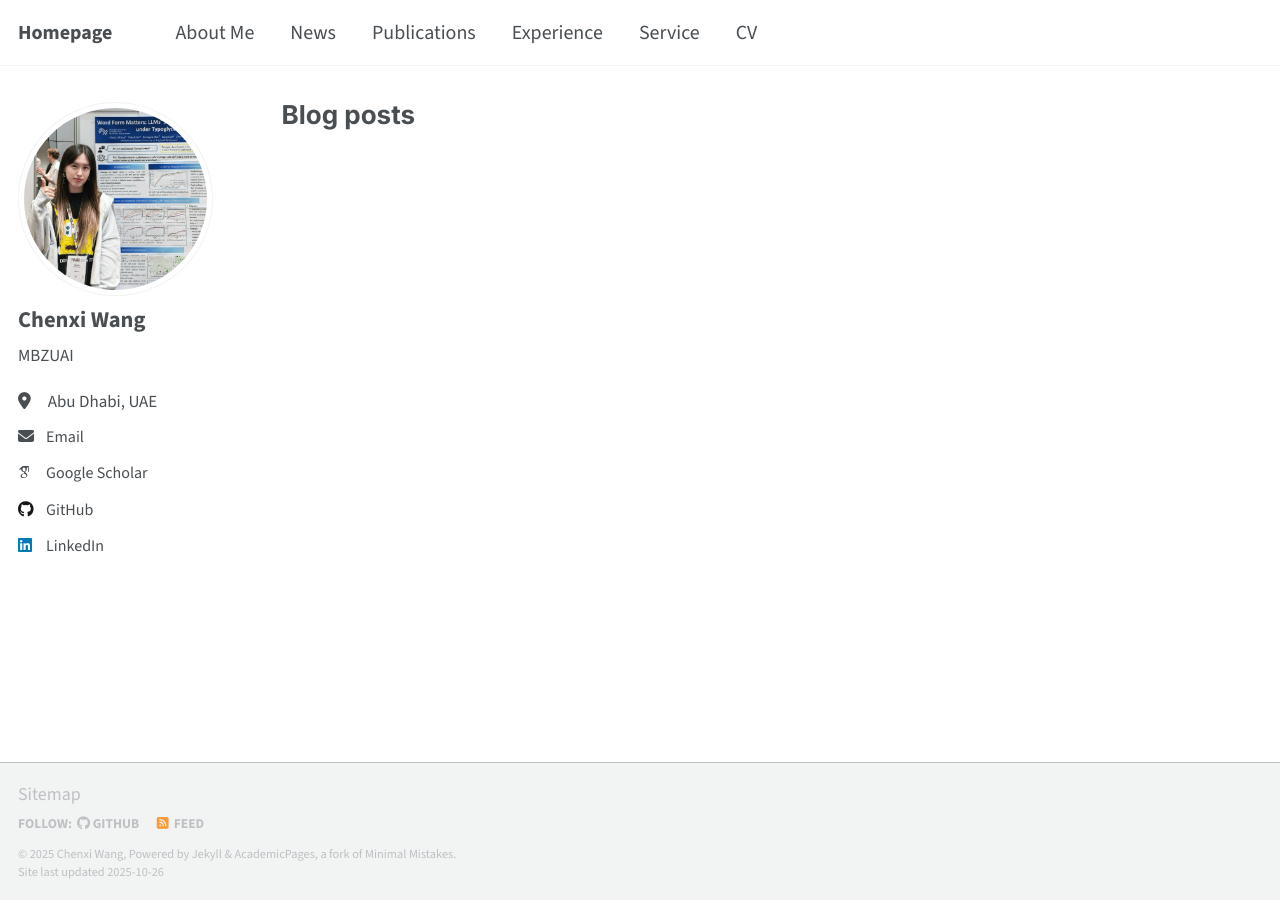
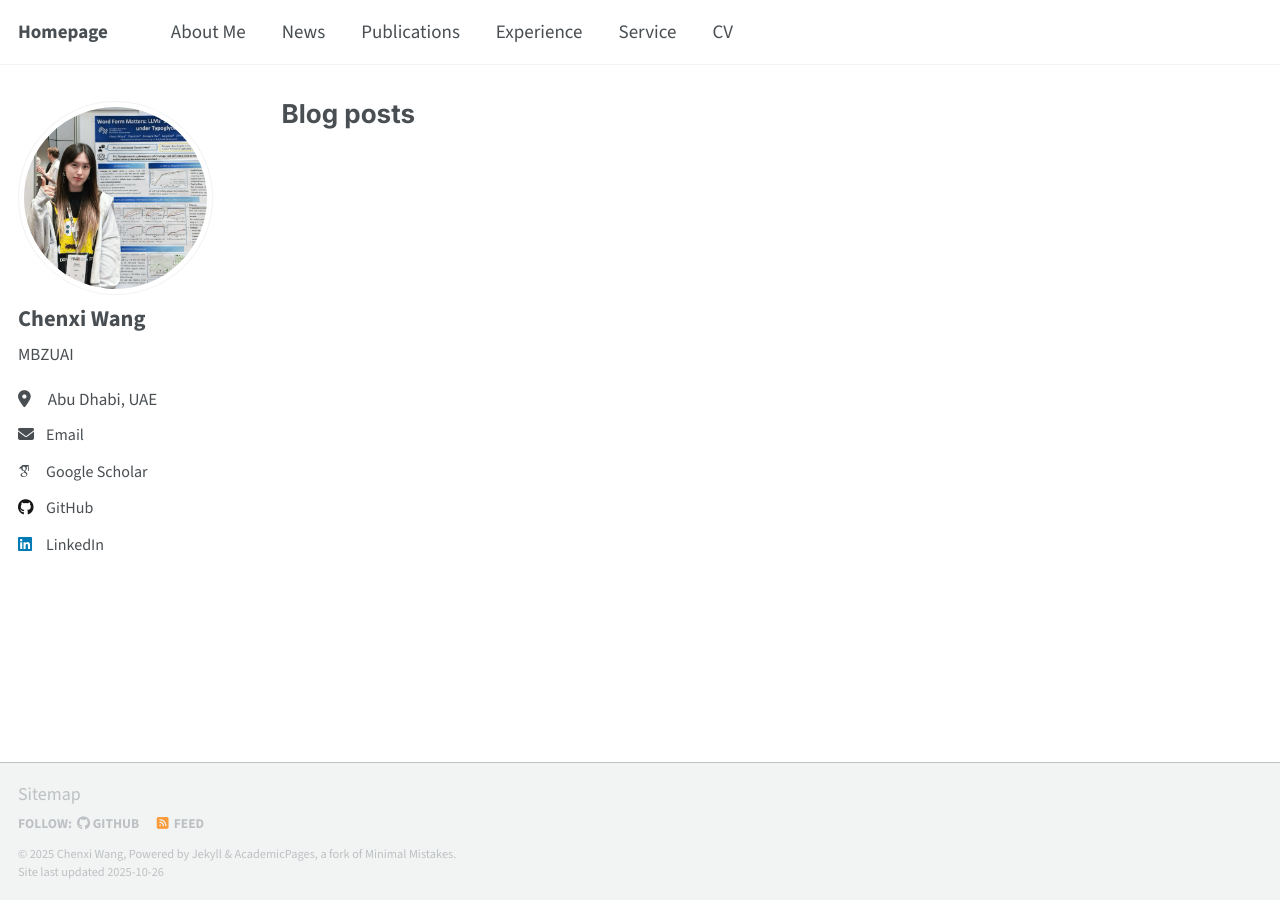
Before and after one commit to Aurora-cx/Aurora-cx.github.io, a Jekyll site: the page built from _pages/year-archive.html, in a window 1280 px wide. Built offline with Jekyll 4.4.1, drawn with Linux system fonts in a browser that asks for light colours; some web fonts are replaced; a script that is not in the unit is left out.

Commit message:
Reduce navigation font size to 19px

```diff
--- a/_sass/layout/_navigation.scss
+++ b/_sass/layout/_navigation.scss
@@ -183,7 +183,7 @@
     padding: 0.5rem 0;
     color: var(--global-masthead-link-color);
     text-decoration: none;
-    font-size: 1.111rem;  // 20px on 18px base
+    font-size: 1.056rem;  // 19px on 18px base
 
     &:hover {
       color: var(--global-masthead-link-color-hover);
```
